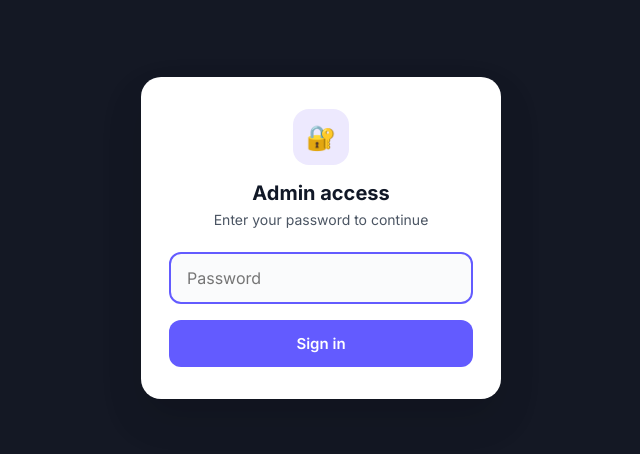
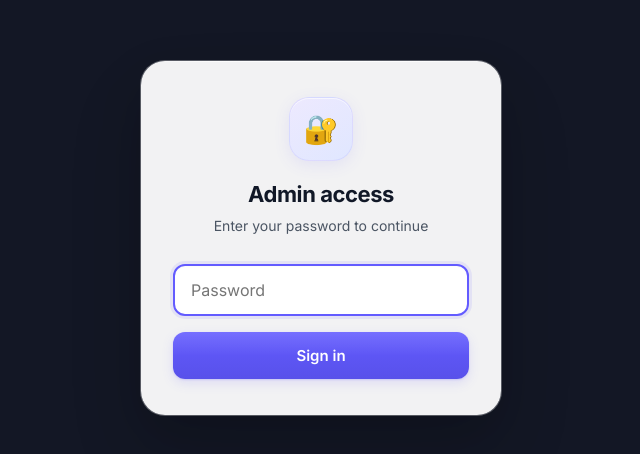
Before and after one commit to rorcores/rorchat, a Next.js app: page /admin in a window 1280 px wide. Shown: the part 162-616 px from the top of the page, without its empty margins (319-959 px from the left). Built offline with nearby package versions, Linux system fonts and the light colour scheme.

Commit message:
admin update

```diff
--- a/app/globals.css
+++ b/app/globals.css
@@ -1373,13 +1373,14 @@ body {
 .admin-modal {
   position: fixed;
   inset: 0;
-  background: rgba(15, 23, 42, 0.5);
+  background: rgba(15, 23, 42, 0.6);
   display: flex;
   justify-content: center;
   align-items: center;
   z-index: 1000;
   padding: 20px;
-  backdrop-filter: blur(4px);
+  backdrop-filter: blur(8px);
+  -webkit-backdrop-filter: blur(8px);
 }
 
 .admin-modal.hidden {
@@ -1387,38 +1388,82 @@ body {
 }
 
 .admin-modal-content {
-  background: var(--surface);
-  padding: 32px 28px;
-  border-radius: 20px;
+  background: rgba(255, 255, 255, 0.95);
+  backdrop-filter: blur(20px);
+  -webkit-backdrop-filter: blur(20px);
+  padding: 36px 32px;
+  border-radius: 24px;
   text-align: center;
   max-width: 360px;
   width: 100%;
-  box-shadow: 0 20px 40px rgba(0,0,0,0.15);
+  box-shadow:
+    0 0 0 1px rgba(255, 255, 255, 0.3),
+    0 0 0 1px rgba(0, 0, 0, 0.03),
+    0 20px 50px rgba(0, 0, 0, 0.15),
+    0 40px 80px rgba(0, 0, 0, 0.1);
+  position: relative;
+  overflow: hidden;
+  animation: adminModalIn 0.4s cubic-bezier(0.16, 1, 0.3, 1);
+}
+
+@keyframes adminModalIn {
+  from {
+    opacity: 0;
+    transform: translateY(20px) scale(0.96);
+  }
+  to {
+    opacity: 1;
+    transform: translateY(0) scale(1);
+  }
+}
+
+/* Shimmer effect at top */
+.admin-modal-content::before {
+  content: '';
+  position: absolute;
+  top: 0;
+  left: 0;
+  right: 0;
+  height: 1px;
+  background: linear-gradient(
+    90deg,
+    transparent 0%,
+    rgba(255, 255, 255, 0.8) 20%,
+    rgba(255, 255, 255, 1) 50%,
+    rgba(255, 255, 255, 0.8) 80%,
+    transparent 100%
+  );
 }
 
 .admin-icon {
-  width: 56px;
-  height: 56px;
-  background: var(--primary-light);
-  border-radius: 16px;
+  width: 64px;
+  height: 64px;
+  background: linear-gradient(145deg, var(--primary-light) 0%, #e0e7ff 100%);
+  border: 1px solid rgba(99, 91, 255, 0.1);
+  border-radius: 20px;
   display: flex;
   align-items: center;
   justify-content: center;
-  font-size: 24px;
-  margin: 0 auto 16px;
+  font-size: 28px;
+  margin: 0 auto 20px;
+  box-shadow:
+    0 4px 16px rgba(99, 91, 255, 0.1),
+    inset 0 1px 0 rgba(255, 255, 255, 0.6);
 }
 
 .admin-modal-content h2 {
-  font-size: 20px;
+  font-size: 22px;
   font-weight: 700;
-  margin-bottom: 6px;
+  margin-bottom: 8px;
   color: var(--text);
+  letter-spacing: -0.02em;
 }
 
 .admin-modal-content p {
   color: var(--text-secondary);
-  margin-bottom: 24px;
+  margin-bottom: 28px;
   font-size: 14px;
+  line-height: 1.5;
 }
 
 .admin-modal-content input {
@@ -1432,16 +1477,22 @@ body {
   margin-bottom: 16px;
   outline: none;
   font-family: inherit;
+  transition: all 0.2s ease;
+  box-shadow: inset 0 1px 2px rgba(0, 0, 0, 0.04);
 }
 
 .admin-modal-content input:focus {
   border-color: var(--primary);
+  background: var(--surface);
+  box-shadow:
+    inset 0 1px 2px rgba(0, 0, 0, 0.02),
+    0 0 0 3px rgba(99, 91, 255, 0.1);
 }
 
 .admin-modal-content button {
   width: 100%;
   padding: 14px;
-  background: var(--primary);
+  background: linear-gradient(180deg, var(--primary) 0%, var(--primary-hover) 100%);
   color: white;
   border: none;
   border-radius: 12px;
@@ -1449,10 +1500,34 @@ body {
   font-weight: 600;
   cursor: pointer;
   font-family: inherit;
+  transition: all 0.2s ease;
+  box-shadow:
+    0 1px 2px rgba(99, 91, 255, 0.2),
+    0 4px 12px rgba(99, 91, 255, 0.15);
+  position: relative;
+  overflow: hidden;
+}
+
+.admin-modal-content button::before {
+  content: '';
+  position: absolute;
+  top: 0;
+  left: 0;
+  right: 0;
+  height: 50%;
+  background: linear-gradient(180deg, rgba(255, 255, 255, 0.12) 0%, transparent 100%);
+  pointer-events: none;
+}
+
+.admin-modal-content button:hover {
+  box-shadow:
+    0 2px 4px rgba(99, 91, 255, 0.25),
+    0 8px 20px rgba(99, 91, 255, 0.2);
+  transform: translateY(-1px);
 }
 
 .admin-modal-content button:active {
-  transform: scale(0.98);
+  transform: translateY(0) scale(0.98);
 }
 
 .error-msg {
@@ -1684,6 +1759,22 @@ body {
   flex: 1;
   overflow-y: auto;
   -webkit-overflow-scrolling: touch;
+  position: relative;
+}
+
+/* Subtle top fade when scrolled */
+.conversations-list::before {
+  content: '';
+  position: sticky;
+  top: 0;
+  left: 0;
+  right: 0;
+  height: 20px;
+  background: linear-gradient(180deg, var(--surface) 0%, transparent 100%);
+  pointer-events: none;
+  z-index: 1;
+  margin-bottom: -20px;
+  opacity: 0.8;
 }
 
 .conversation-item {
@@ -1808,6 +1899,24 @@ body {
   min-width: 0; /* Prevent flex item from expanding based on content */
   max-width: 100%; /* Never exceed available width */
   overflow: hidden; /* Ensure content doesn't cause layout shifts */
+  position: relative;
+}
+
+/* Subtle ambient glow for chat area */
+.admin-app .chat-area::before {
+  content: '';
+  position: absolute;
+  inset: 0;
+  pointer-events: none;
+  background:
+    radial-gradient(ellipse 80% 40% at 50% 0%, rgba(99, 91, 255, 0.015) 0%, transparent 50%),
+    radial-gradient(ellipse 60% 30% at 100% 100%, rgba(99, 91, 255, 0.02) 0%, transparent 40%);
+  z-index: 0;
+}
+
+.admin-app .chat-area > * {
+  position: relative;
+  z-index: 1;
 }
 
 /* Admin chat area - use flex to fill remaining space after sidebar */
@@ -1925,7 +2034,7 @@ body {
 .reply-input {
   flex: 1;
   background: var(--bg);
-  border: none;
+  border: 2px solid transparent;
   border-radius: 20px;
   padding: 12px 18px;
   color: var(--text);
@@ -1935,10 +2044,17 @@ body {
   max-height: 100px;
   min-height: 44px;
   outline: none;
+  transition: all 0.2s ease;
 }
 
 .reply-input::placeholder {
   color: var(--text-muted);
+}
+
+.reply-input:focus {
+  border-color: rgba(99, 91, 255, 0.15);
+  background: var(--surface);
+  box-shadow: 0 0 0 3px rgba(99, 91, 255, 0.05);
 }
 
 @media (min-width: 769px) {
@@ -1991,18 +2107,24 @@ body {
   height: 40px;
   border-radius: 12px;
   background: transparent;
-  border: none;
+  border: 1px solid transparent;
   color: var(--primary);
   cursor: pointer;
   align-items: center;
   justify-content: center;
-  transition: background 0.15s ease;
+  transition: all 0.15s ease;
   flex-shrink: 0;
   margin-left: -8px;
 }
 
+.back-btn:hover {
+  background: var(--primary-light);
+  border-color: rgba(99, 91, 255, 0.1);
+}
+
 .back-btn:active {
   background: var(--primary-light);
+  transform: scale(0.95);
 }
 
 .back-btn svg {
```
